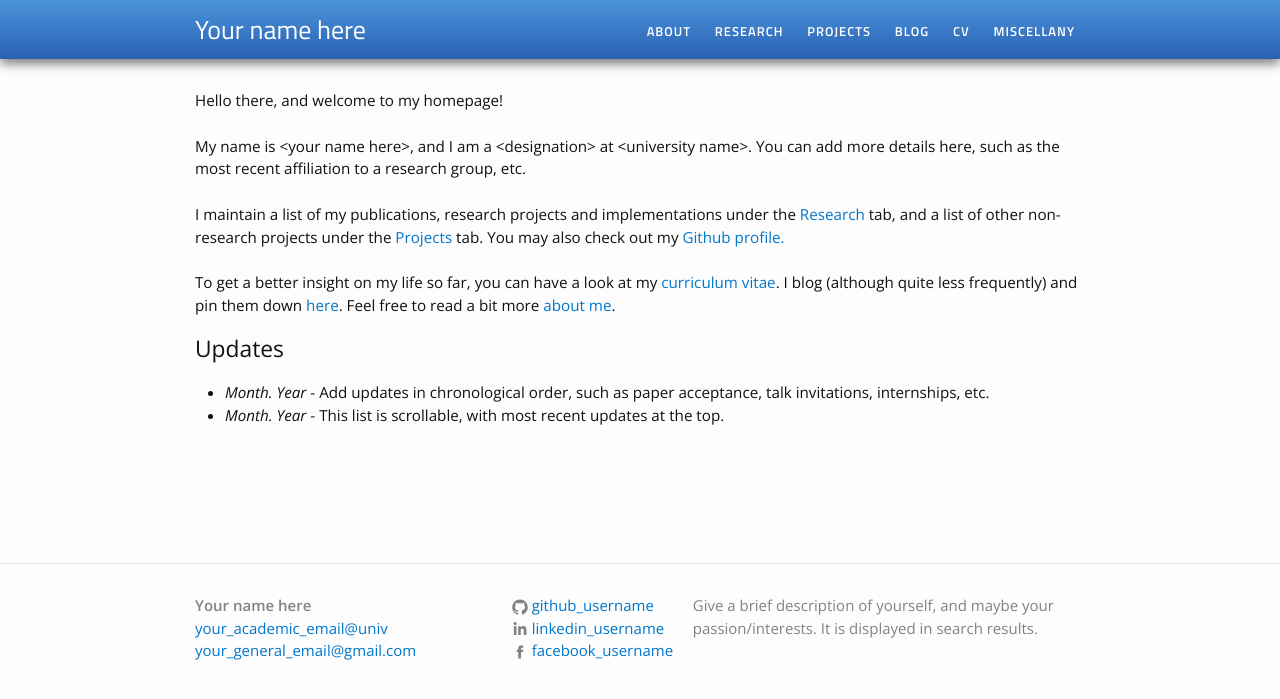
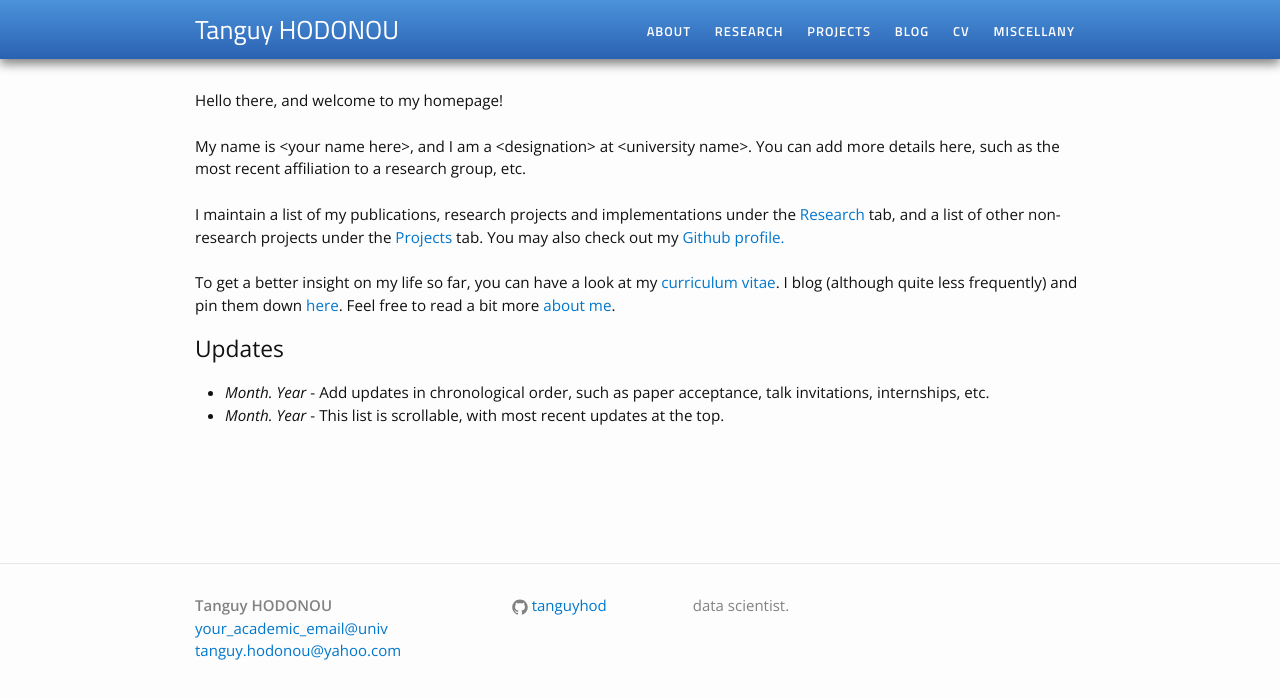
Before and after one commit to TanguyHOD/tanguyhod.github.io, a Jekyll site: the page built from index.html, in a window 1280 px wide. Shown: the top 699 px of the page. Built offline with Jekyll 4.4.1, drawn with Linux system fonts in a browser that asks for light colours.

Commit message:
Update _config.yml

```diff
--- a/_config.yml
+++ b/_config.yml
@@ -1,19 +1,19 @@
 # Site settings
-title: Your name here
-general_email: your_general_email@gmail.com
+title: Tanguy HODONOU
+general_email: tanguy.hodonou@yahoo.com
 academic_email: your_academic_email@univ
 
 description: > # this means to ignore newlines until "baseurl:"
-  Give a brief description of yourself, and maybe your passion/interests. It is displayed in search results.
+  data scientist.
 
-baseurl: "/academic-portfolio" # the subpath of your site, e.g. /blog/
+baseurl: "/tanguyhod.github.io" # the subpath of your site, e.g. /blog/
 
 url: "https://ys1998.github.io" # the base hostname & protocol for your site
 
 # twitter_username: jekyllrb
-github_username: github_username
-linkedin_username: linkedin_username
-facebook_username: facebook_username
+github_username: tanguyhod
+#linkedin_username: linkedin_username
+#facebook_username: facebook_username
 # feel free to add other links here; you will have to add the SVG icon in _layouts/footer.html
 
 # Build settings
```
